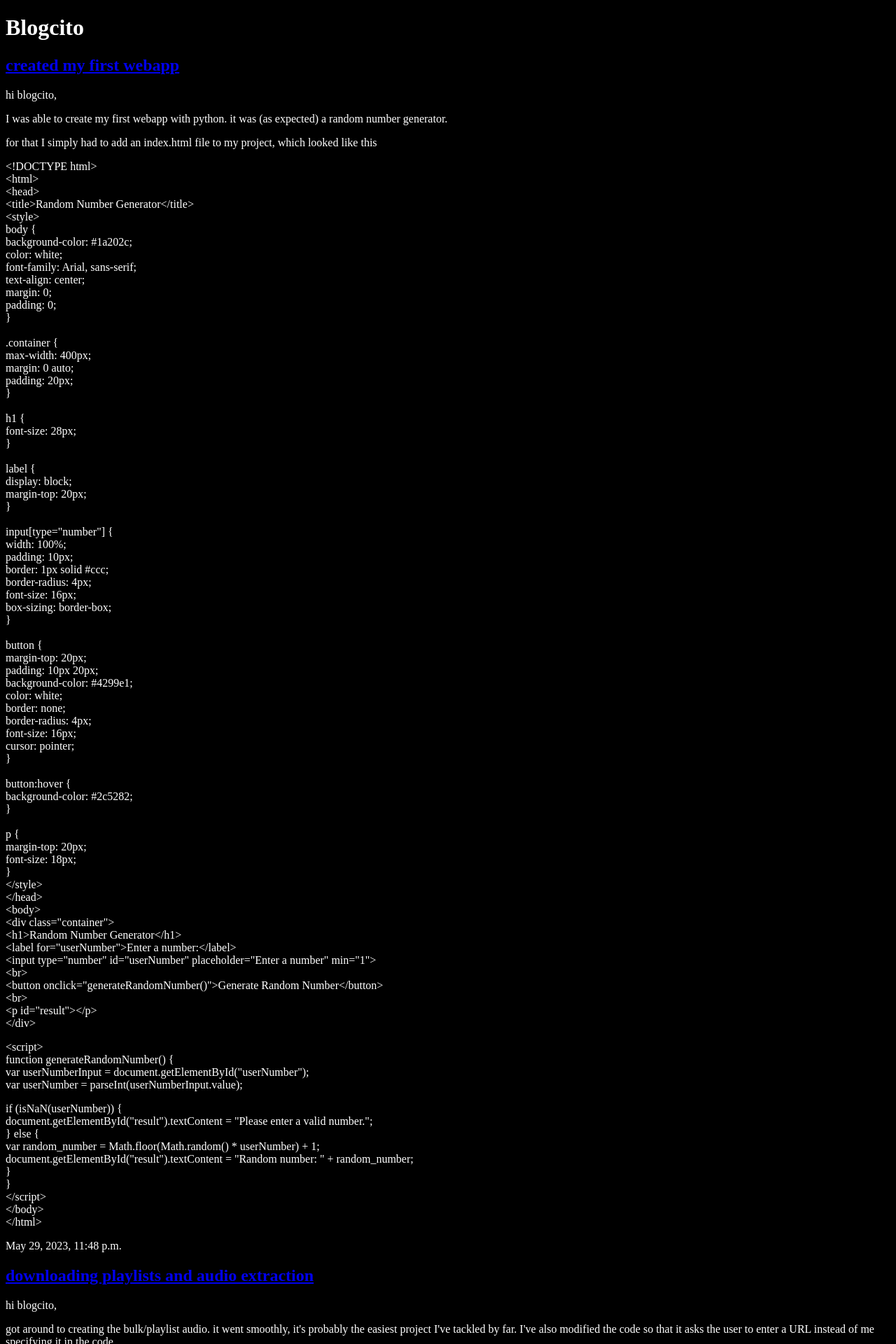
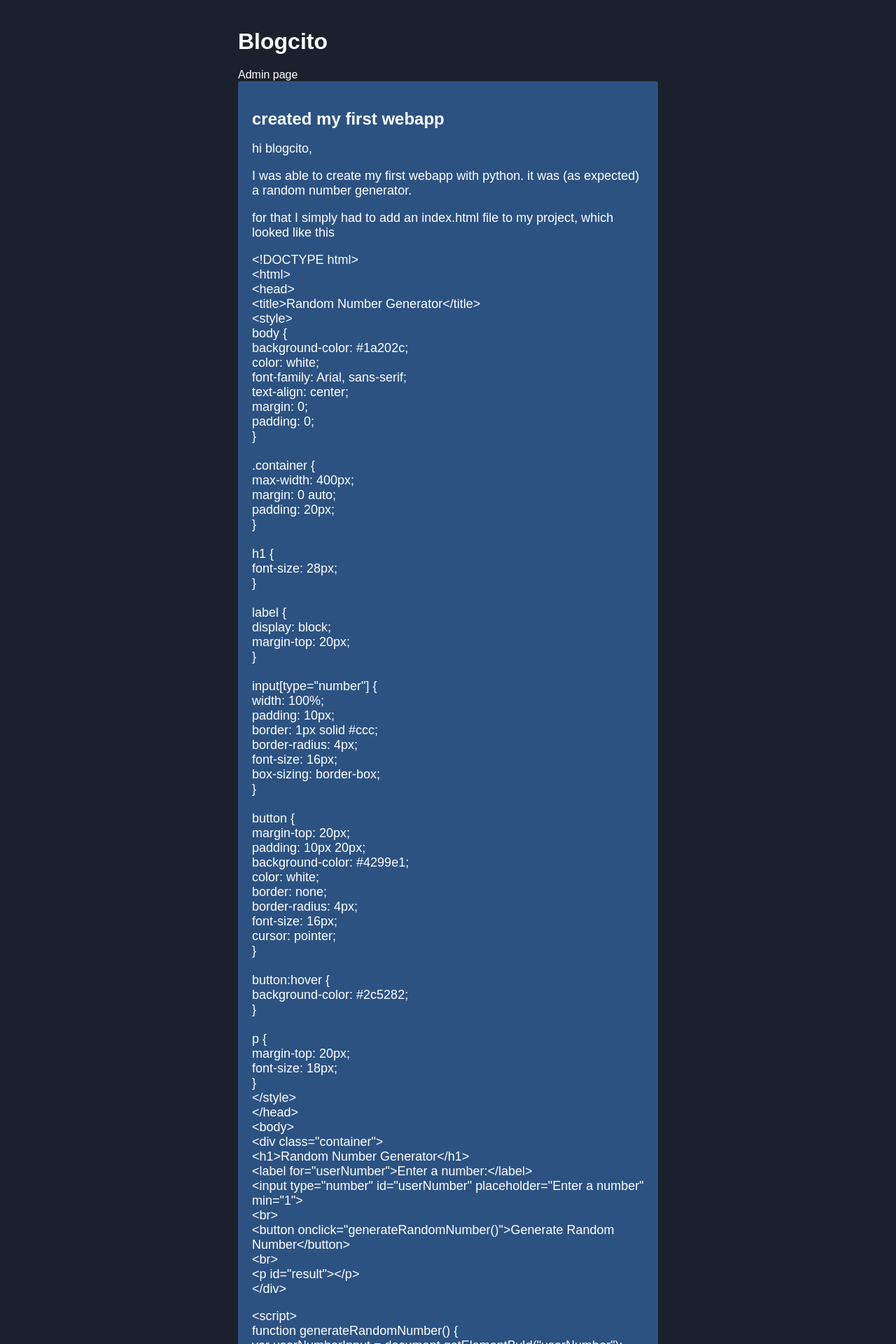
Before and after one commit to francisco-arturo/blogcito, a Django app: page / in a window 1280 px wide. Shown: the top 1920 px of the page at 70% size. Run offline with Django 4.2, Linux system fonts and the light colour scheme; data comes from the database, SQL or seed files in the repository.

Commit message:
changed design

```diff
--- a/blog_application/templates/homepage.html
+++ b/blog_application/templates/homepage.html
@@ -1,21 +1,77 @@
 <!DOCTYPE html>
+<html>
+<head>
+    <title>Blogcito</title>
     <style>
         body {
-        background-color: black;
+            background-color: #1a202c;
             color: white;
+            font-family: Arial, sans-serif;
+            /* text-align: center; */
+            margin: 0;
+            padding: 0;
+        }
+
+        .container {
+            max-width: 600px;
+            margin: 0 auto;
+            padding: 20px;
+        }
+
+        h1 {
+            font-size: 32px;
+            margin-bottom: 20px;
+        }
+
+        .post {
+            background-color: #2c5282;
+            padding: 20px;
+            border-radius: 4px;
+            margin-bottom: 20px;
+        }
+
+        h2 {
+            font-size: 24px;
+            margin-bottom: 10px;
+        }
+
+        p {
+            font-size: 18px;
+            margin-bottom: 10px;
+        }
+
+        small {
+            font-size: 14px;
+            color: #a0aec0;
+        }
+
+        a {
+            color: #ffffff;
+            text-decoration: none;
+        }
+
+        a:hover {
+            text-decoration: underline;
+        }
+
+        .admin-link {
+            margin-top: 20px;
         }
     </style>
-
+</head>
+<body>
+    <div class="container">
         <h1>Blogcito</h1>
-<div class="posts">
+        <a class="admin-link" href="http://127.0.0.1:8000/admin">Admin page</a>
         {% for post in posts %}
         <div class="post">
             <h2><a href="#">{{ post.title }}</a></h2>
             <p>{{ post.body|linebreaks }}</p>
-            <!-- <p>{{ post.body|truncatechars:1000 }}</p> -->
-            <p>{{ post.created_at }}</p>
+            <p><small>Posted on {{ post.created_at }}</small></p>
         </div>
+        {% empty %}
+        <p>No posts yet.</p>
         {% endfor %}
     </div>
-
-<p><a href="http://127.0.0.1:8000/admin">Admin page</a></p>
+</body>
+</html>
```
Lines whose indentation alone changed are shown as unchanged.
